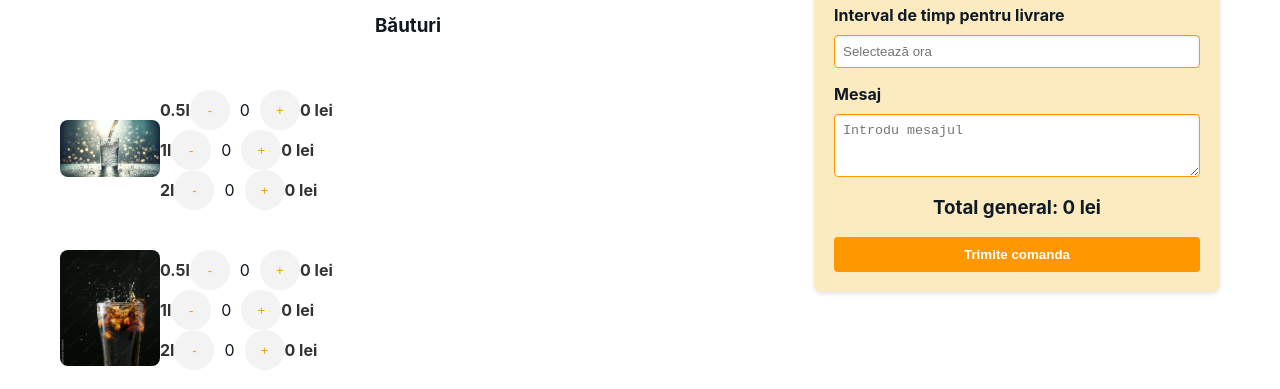
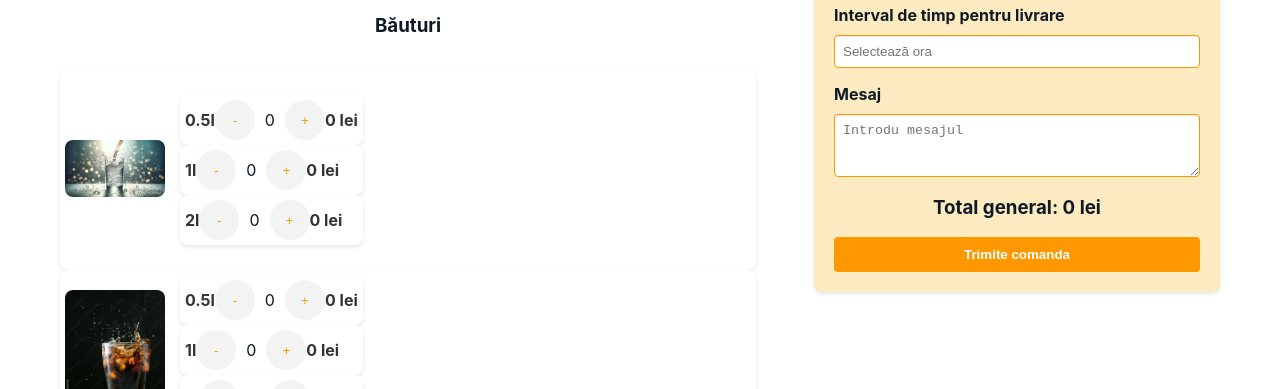
Before and after one commit to anisoara1/atelier, a React (Create React App) app: page / in a window 1280 px wide. Both pictures are taken after a click on the button "Cosul tau". Shown: the part 411-800 px from the top of the page. Built offline with nearby package versions, Linux system fonts and the light colour scheme; no server answers.

Commit message:
Add modified components and Dockerfile

```diff
--- a/src/components/DailyList.jsx
+++ b/src/components/DailyList.jsx
@@ -5,7 +5,7 @@ import { addToCart } from "../redux/slices/cartSlice";
 import "./DailyList.css";
 
 const DailyList = () => {
-  const baseURL = process.env.REACT_APP_SERVER_URL_PROD;
+  const baseURL = process.env.REACT_APP_SERVER_URL_DEV;
   const navigate = useNavigate();
   const dispatch = useDispatch();
 
--- a/src/components/Menu.jsx
+++ b/src/components/Menu.jsx
@@ -4,7 +4,7 @@ import { addToCart } from "../redux/slices/cartSlice";
 import "./Menu.css";
 
 const Menu = () => {
-  const baseURL = process.env.REACT_APP_SERVER_URL_PROD;
+  const baseURL = process.env.REACT_APP_SERVER_URL_DEV;
   const { products } = useSelector((state) => state.products);
   const menuItems = products.filter((product) => product.category === "menus");
   const dispatch = useDispatch();
--- a/src/components/TopDishes.jsx
+++ b/src/components/TopDishes.jsx
@@ -9,7 +9,7 @@ import "swiper/css/pagination";
 import "./TopDishes.css";
 
 const TopDishes = () => {
-  const baseURL = process.env.REACT_APP_SERVER_URL_PROD;
+  const baseURL = process.env.REACT_APP_SERVER_URL_DEV;
   const swiperRef = useRef(null);
   const dispatch = useDispatch();
 
--- a/src/pages/AdminPage/AdminPage.jsx
+++ b/src/pages/AdminPage/AdminPage.jsx
@@ -119,7 +119,7 @@ export const AdminPage = () => {
               </div>
               {product.image && (
                 <img
-                  src={`${process.env.REACT_APP_SERVER_URL_PROD}${product.image}`}
+                  src={`${process.env.REACT_APP_SERVER_URL_DEV}${product.image}`}
                   alt={product.name}
                   className="product-image"
                 />
--- a/src/pages/CartPage/CartPage.css
+++ b/src/pages/CartPage/CartPage.css
@@ -33,11 +33,17 @@
 
 .drink-item {
   display: flex;
-  flex-direction: row;
+  gap: 15px;
+  background-color: #fff;
+  padding: 5px;
+  border-radius: 8px;
+  box-shadow: 0 2px 4px rgba(0, 0, 0, 0.1);
+  justify-content: flex-start;
+  align-content: space-around;
   align-items: center;
 }
 
-.drinks-items {
+.drinks-list {
   display: flex;
   flex-direction: column;
   padding: 20px 0;
--- a/src/pages/CartPage/CartPage.jsx
+++ b/src/pages/CartPage/CartPage.jsx
@@ -150,7 +150,7 @@ const CartPage = ({ updateQuantity }) => {
               <div className="drinks-item-image">
                 <img src={waterDrink} alt="Meniu" className="item-image" />
               </div>
-              <div className="drinks-items">
+              <div className="drinks-list">
                 {Object.keys(drinkQuantities).map((size) => {
                   const drinkPrice = { "0.5l": 5, "1l": 8, "2l": 12 }[size];
                   const quantity = drinkQuantities[size];
--- a/src/redux/slices/productSlice.js
+++ b/src/redux/slices/productSlice.js
@@ -1,7 +1,8 @@
 import { createSlice, createAsyncThunk } from "@reduxjs/toolkit";
 import axios from "axios";
 
-axios.defaults.baseURL = process.env.REACT_APP_SERVER_URL_PROD;
+axios.defaults.baseURL =
+  process.env.REACT_APP_SERVER_URL_DEV || "http://localhost:5000";
 
 export const fetchProducts = createAsyncThunk(
   "products/fetchProducts",
```
Also changed, not shown: 1 other file (tests, documents, lock files or other folders).
